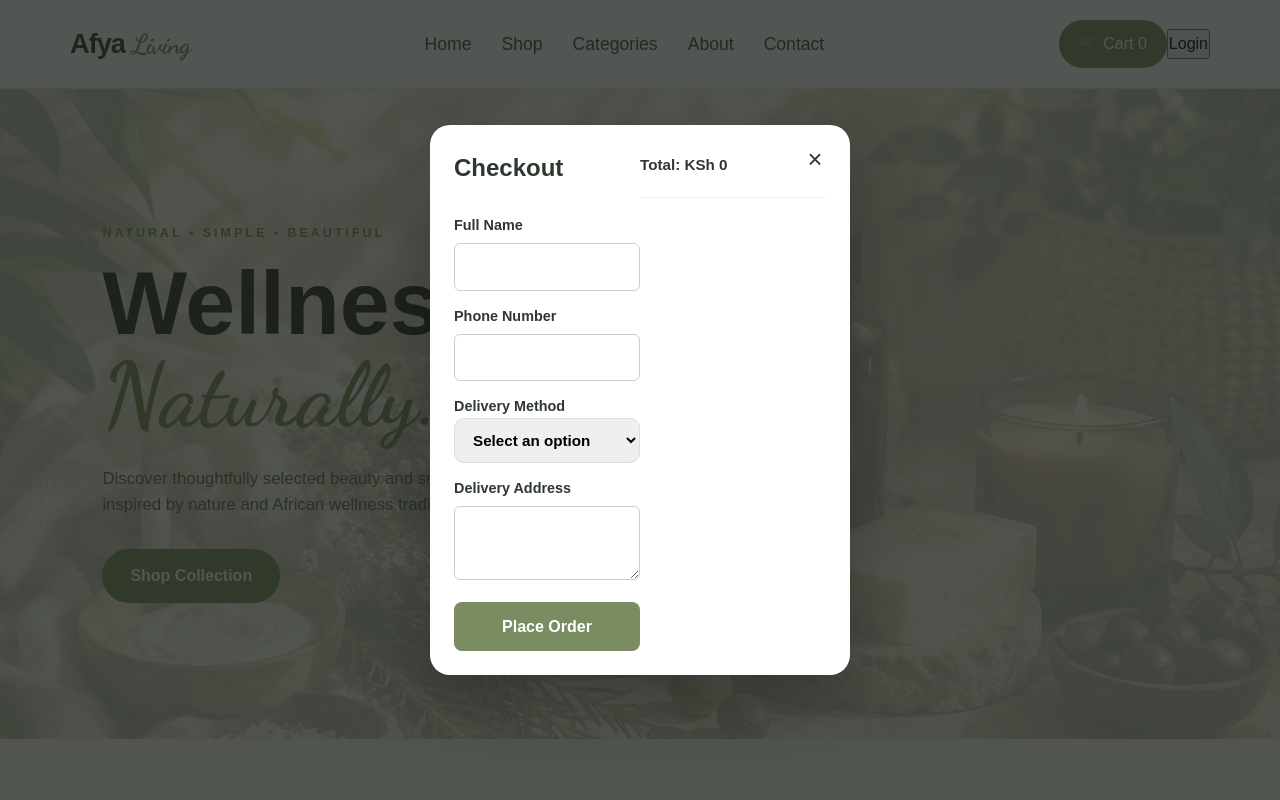
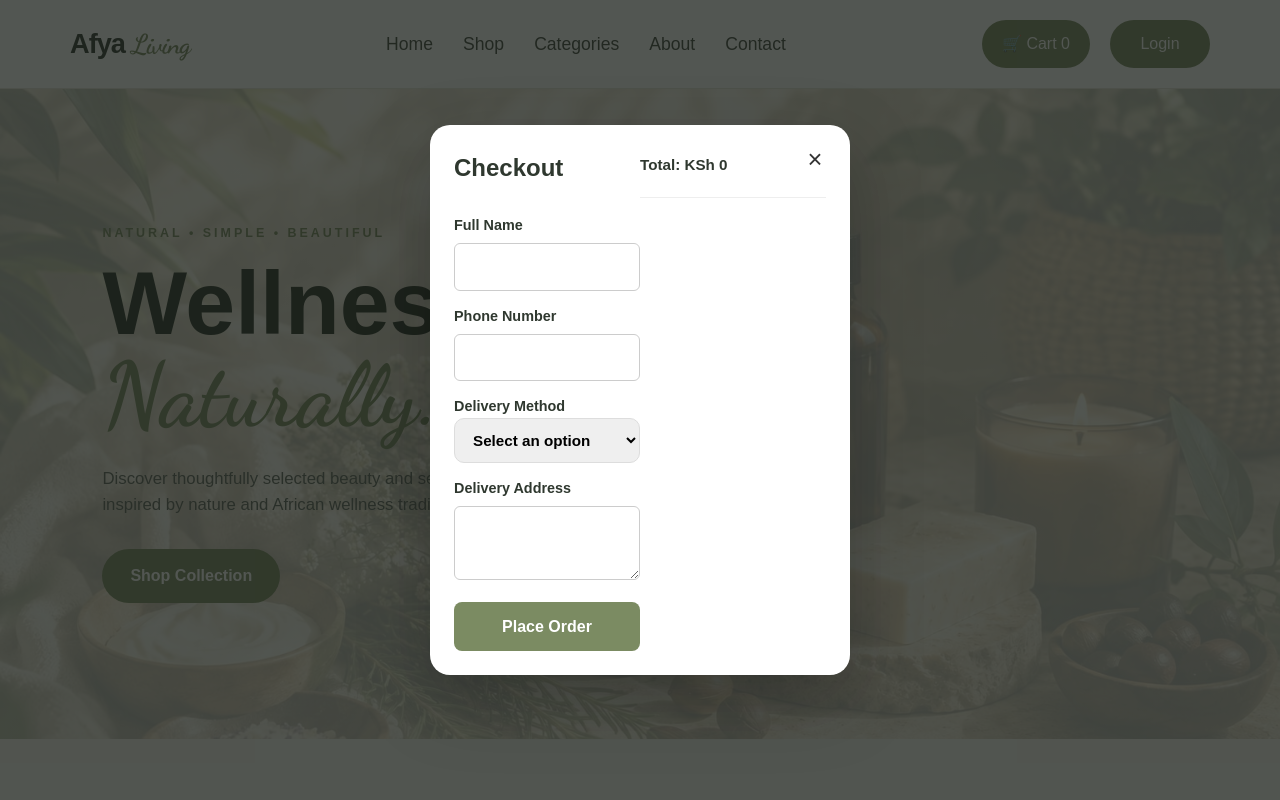
Before and after one commit to mathekasarah-prog/Fetch_API_Afya_Living, a website: page frontend/index.html in a window 1280 px wide. Shown: the top 800 px of the page. Drawn offline with nearby package versions, Linux system fonts and the light colour scheme; no server answers.

Commit message:
Update authentication status styles and add new button for authentication actions

```diff
--- a/frontend/style.css
+++ b/frontend/style.css
@@ -652,8 +652,18 @@ button {
 
 #auth-status {
   margin-top: 12px;
-  color: #b3382c;
+  color: #2cb345;
   font-size: 0.9rem;
+}
+#auth-btn{
+    border: none;
+    width: 100px;
+    margin-left: 20px;
+    background-color: #7b8b62;
+    color: white;
+    padding: 11px 20px;
+    border-radius: 25px;
+    transition: 0.3s ease;
 }
 
 .auth-switch {
```
